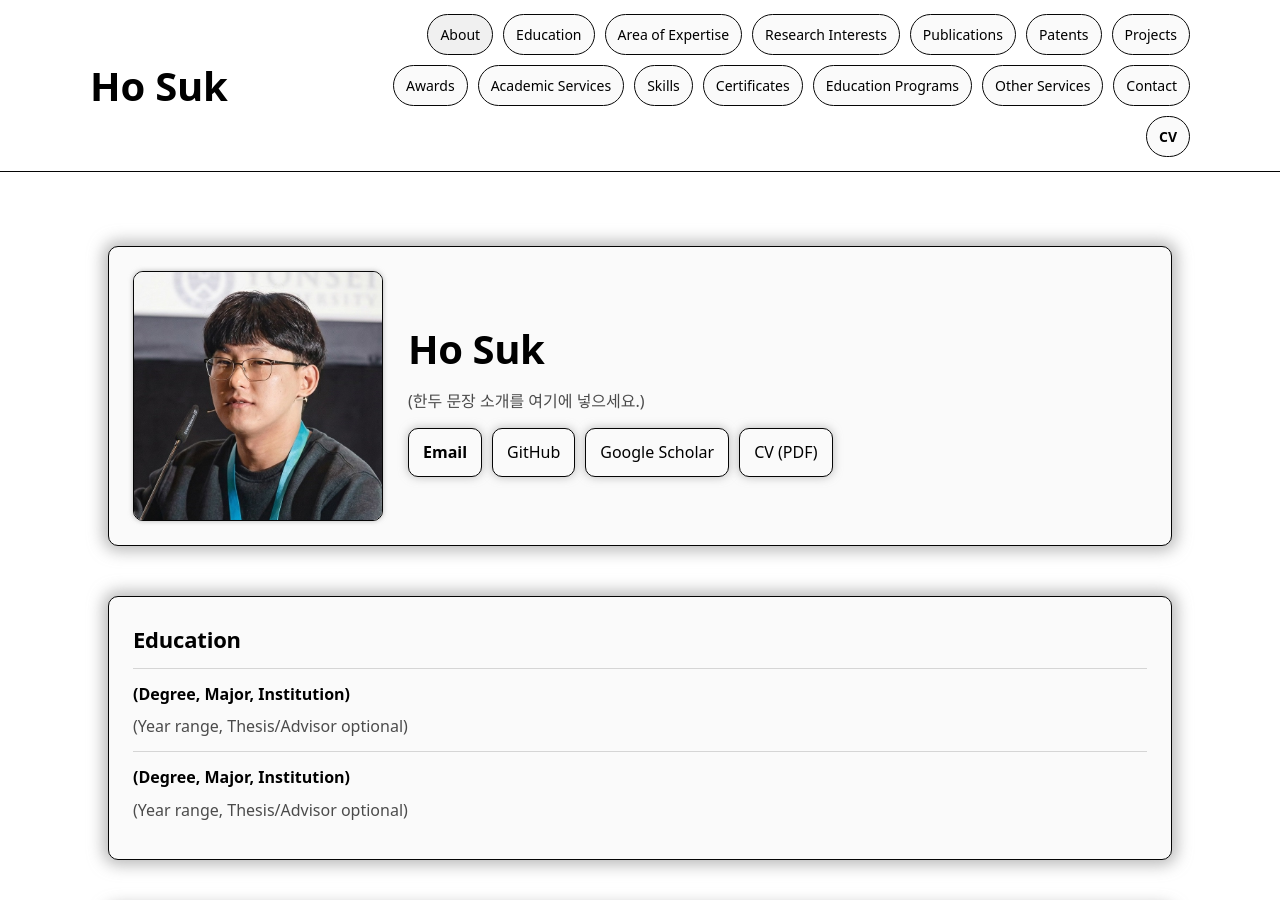
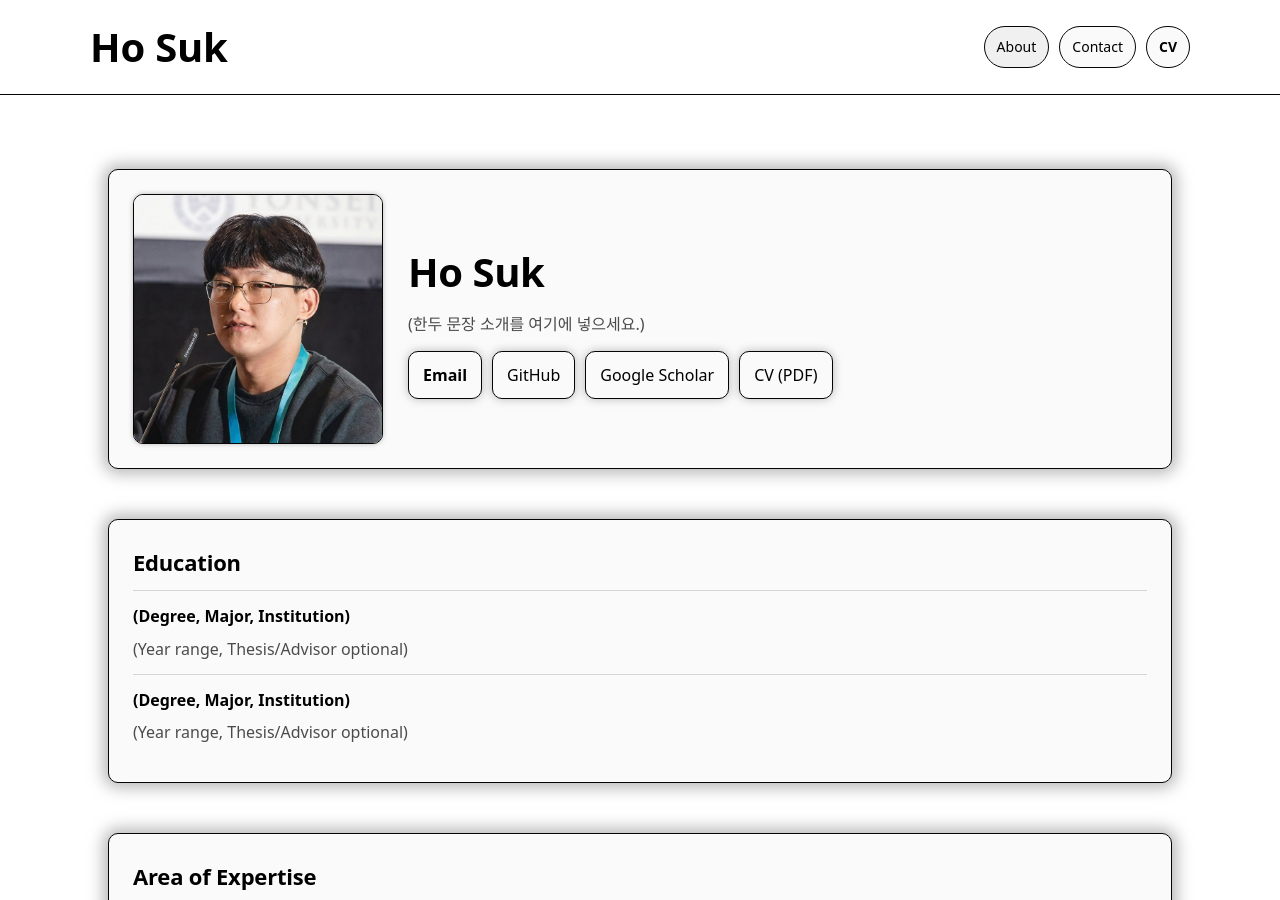
Before and after one commit to ho-suk-93/ho-suk-93.github.io, a Jekyll site: the page built from index.md, in a window 1280 px wide and 900 px high. Built offline with Jekyll 4.4.1, drawn with Linux system fonts in a browser that asks for light colours.

Commit message:
Update default.html

```diff
--- a/_layouts/default.html
+++ b/_layouts/default.html
@@ -19,18 +19,6 @@
 
         <nav class="nav">
           <a class="nav-link" href="#about">About</a>
-          <a class="nav-link" href="#education">Education</a>
-          <a class="nav-link" href="#expertise">Area of Expertise</a>
-          <a class="nav-link" href="#research">Research Interests</a>
-          <a class="nav-link" href="#publications">Publications</a>
-          <a class="nav-link" href="#patents">Patents</a>
-          <a class="nav-link" href="#projects">Projects</a>
-          <a class="nav-link" href="#awards">Awards</a>
-          <a class="nav-link" href="#academic-services">Academic Services</a>
-          <a class="nav-link" href="#skills">Skills</a>
-          <a class="nav-link" href="#certificates">Certificates</a>
-          <a class="nav-link" href="#education-programs">Education Programs</a>
-          <a class="nav-link" href="#other-services">Other Services</a>
           <a class="nav-link" href="#contact">Contact</a>
           <a class="nav-link nav-cta" href="{{ '/assets/cv/CV.pdf' | relative_url }}">CV</a>
         </nav>
```
